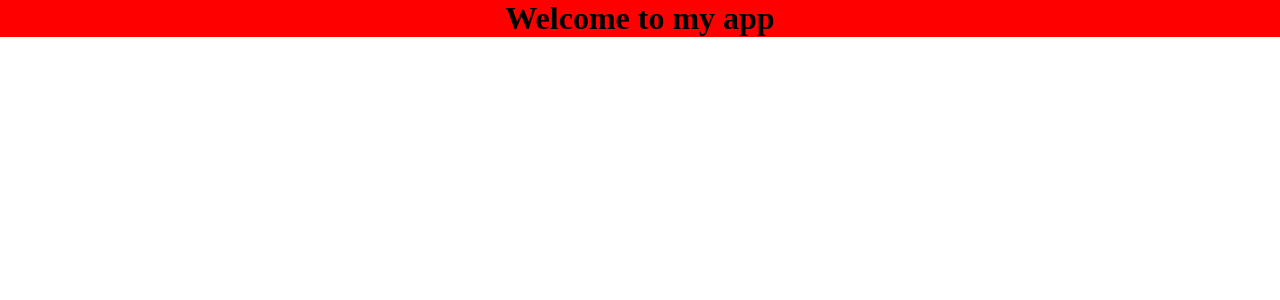
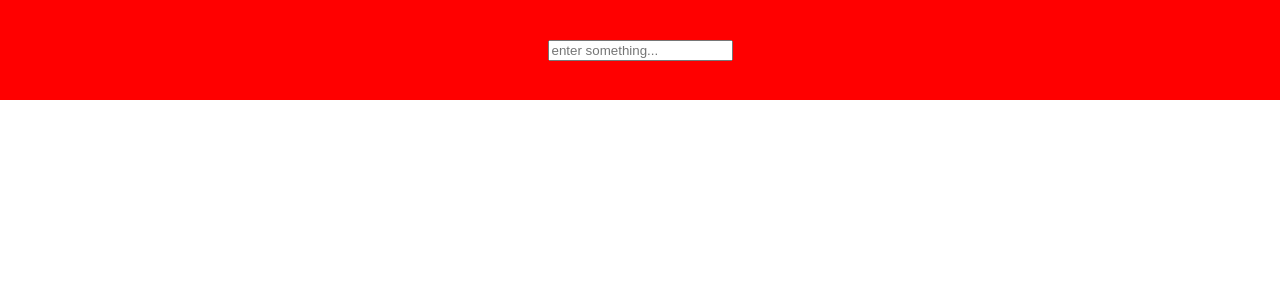
Before and after one commit to kevinandris/React-concepts, a React (Create React App) app: page / in a window 1280 px wide. Shown: the top 300 px of the page. Built offline with nearby package versions, Linux system fonts and the light colour scheme.

Commit message:
useState code added

```diff
--- a/src/App.css
+++ b/src/App.css
@@ -3,7 +3,9 @@
 }
 
 .App {
+  height: 100px;
   display: flex;
+  flex-direction: column;
   text-align: center;
   justify-content: center;
   background-color: red;
--- a/src/App.js
+++ b/src/App.js
@@ -1,10 +1,11 @@
 import './App.css';
+import StateTutorial from './UseState/StateTutorial';
 
 function App() {
   return (
     <>
       <div className="App">
-          <h1>Welcome to my app</h1>
+          <StateTutorial/>
       </div>
     </>
   );
--- a/src/UseState/StateTutorial.js
+++ b/src/UseState/StateTutorial.js
@@ -0,0 +1,20 @@
+import React, { useState } from 'react'
+
+const StateTutorial = () => {
+
+    const [inputValue, setInputValue] = useState("")
+
+    let onChange = (event) => {
+        const newValue = event.target.value;
+        setInputValue(newValue);
+    };
+
+    return (
+        <div className='useStateStyle'>
+            <input  placeholder='enter something...' onChange={onChange}/>
+            {inputValue}
+        </div>
+    )
+}
+
+export default StateTutorial
```
